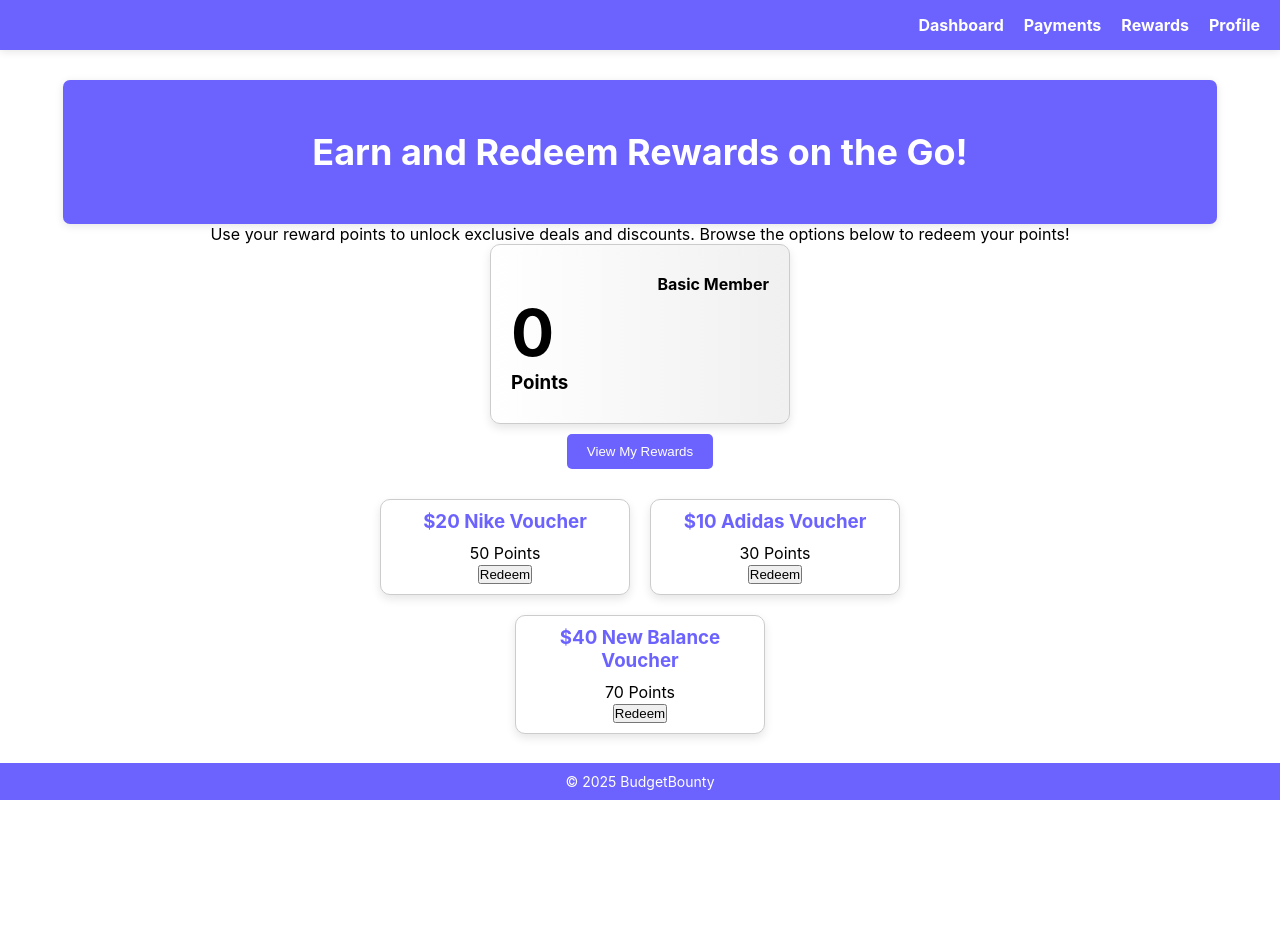
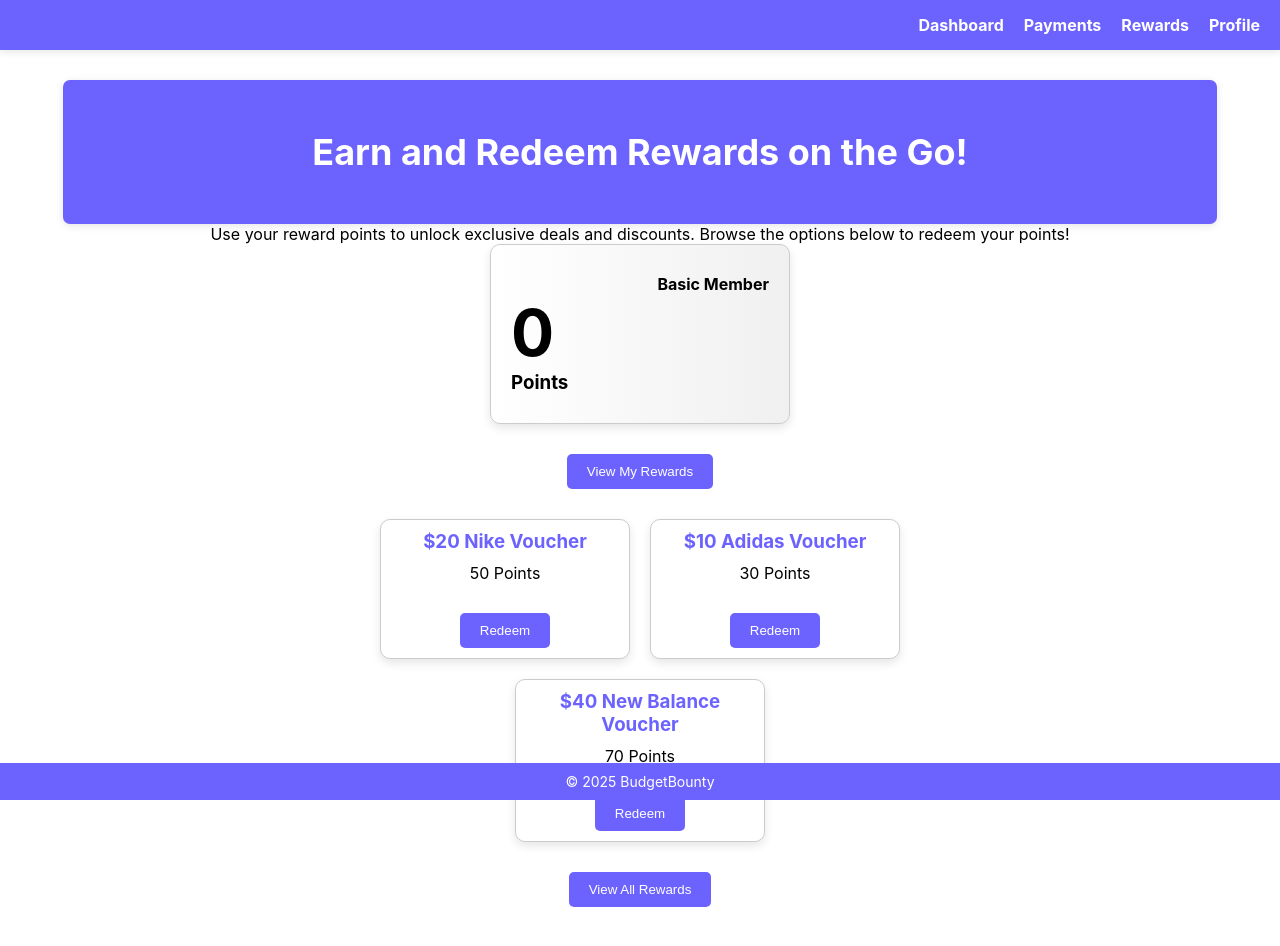
Before and after one commit to lawraisins/budgetbounty, a React (Create React App) app: page /rewards in a window 1280 px wide. Shown: the top 946 px of the page. Before the commit the page ends 879 px from the top, so only its background shows below. Built offline with nearby package versions, Linux system fonts and the light colour scheme; no server answers; sample sign-in values are in the browser's storage.

Commit message:
Rewards UI updates

```diff
--- a/src/components/Rewards/MyRewards.js
+++ b/src/components/Rewards/MyRewards.js
@@ -42,7 +42,7 @@
         </div>
 
         <Link to="/rewards">
-          <button className="rewards-button">Return to Rewards</button>
+          <button className="all-rewards">Return to Rewards</button>
         </Link>
       </div>
     </div>
--- a/src/components/Rewards/Rewards.js
+++ b/src/components/Rewards/Rewards.js
@@ -11,8 +11,10 @@
       <div className="modal-content">
         <h2>Confirm Redemption</h2>
         <p>Are you sure you want to redeem {reward.name} for {reward.points} points?</p>
+        <div className="modal-buttons">
         <button onClick={onConfirm}>Confirm</button>
         <button onClick={onCancel}>Cancel</button>
+      </div>
       </div>
     </div>
   );
@@ -55,7 +57,7 @@
           Browse the options below to redeem your points!
         </p>
         <RewardsCard />
-        <Link to="/rewards/my"><button className="rewards-button">View My Rewards</button></Link>
+        <Link to="/rewards/my"><button className="all-rewards">View My Rewards</button></Link>
 
         {/* Example reward items */}
         <div className="reward-cards">
--- a/src/styles/Rewards.css
+++ b/src/styles/Rewards.css
@@ -83,8 +83,8 @@
   margin-bottom: 10px;
 }
 
-.rewards-button {
-  margin-top: 10px;
+.reward-card button {
+  margin-top: 30px;
   background-color: #6c63ff;
   color: white;
   border: none;
@@ -156,10 +156,9 @@
   background-color: #574dcc;
 }
 
-.modal-content button:nth-child(2) {
-  background-color: #ccc;
+.modal-buttons {
+  display: flex;
+  justify-content: center;
+  gap: 10px; /* Adds space between buttons */
+  margin-top: 10px;
 }
-
-.modal-content button:nth-child(2):hover {
-  background-color: #999;
-}
```
